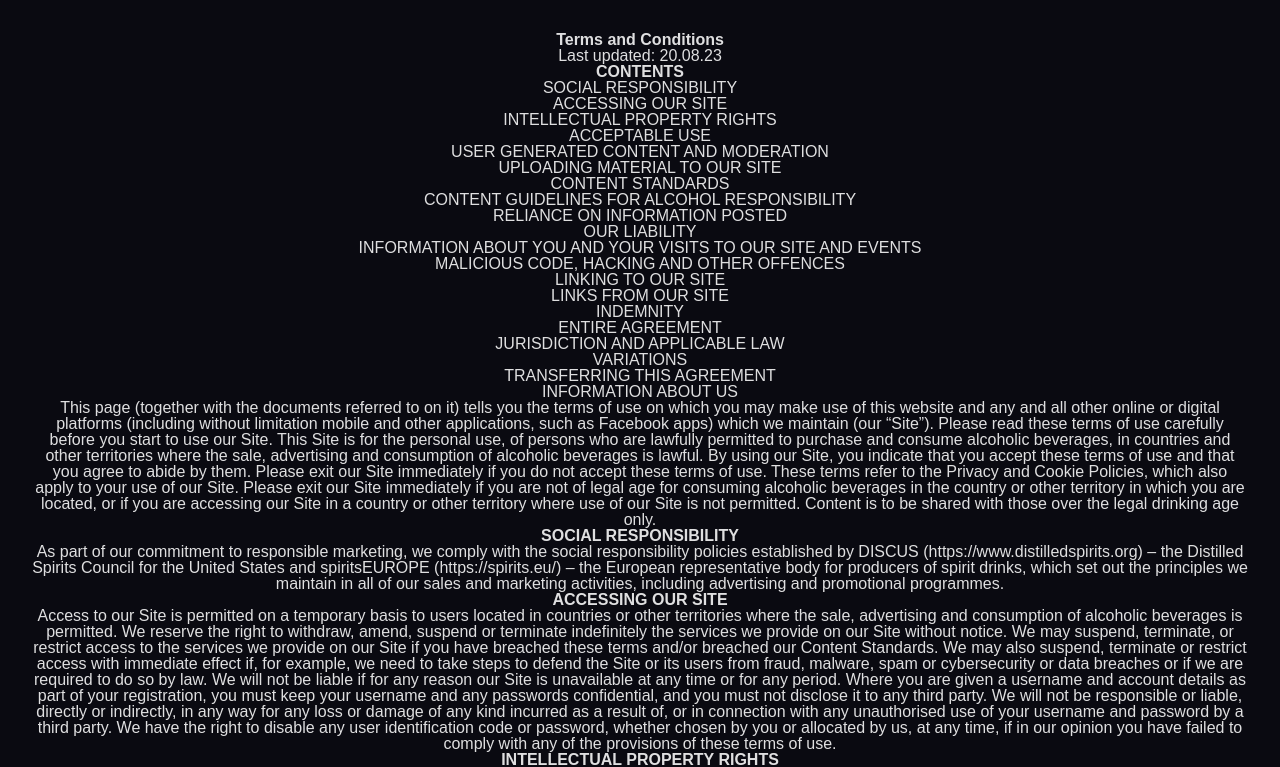
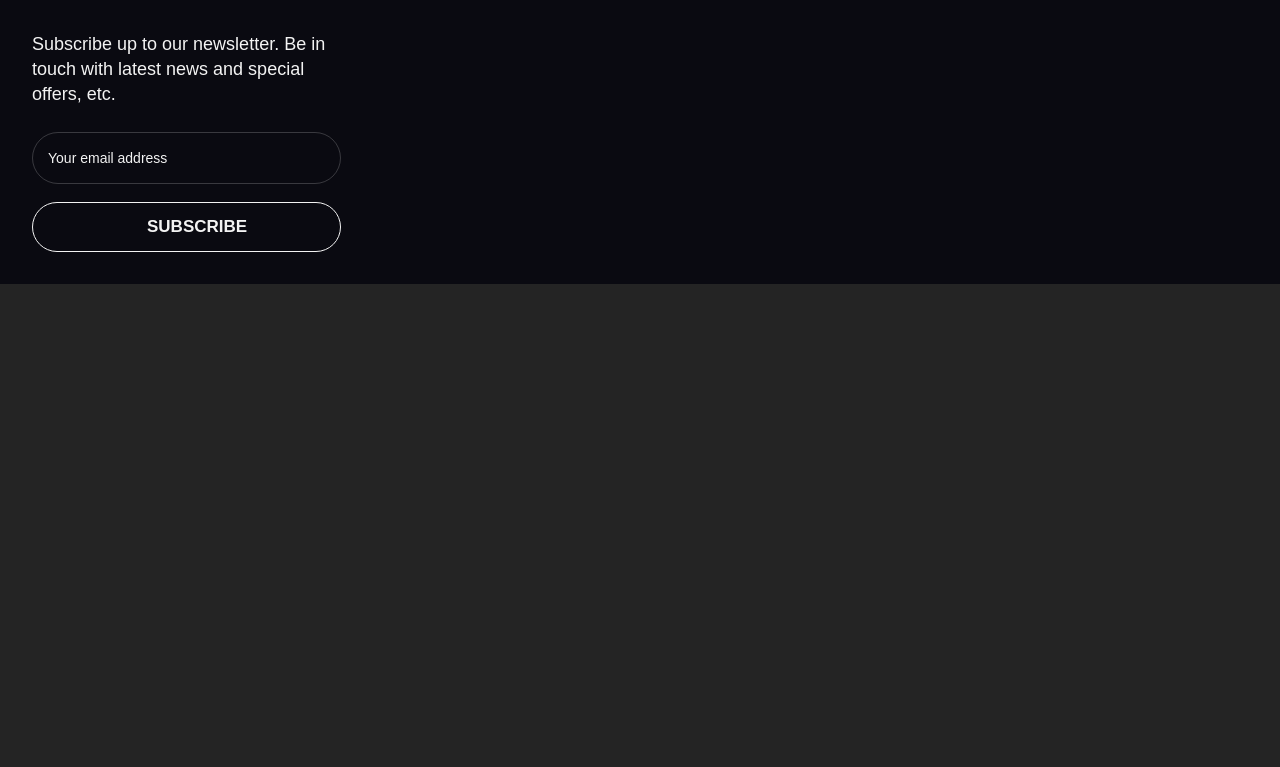
Before and after one commit to Djoult/project-Dream4IT, a React (Vite) app: page / in a window 1280 px wide. Shown: the top 767 px of the page. Built offline with nearby package versions, Linux system fonts and the light colour scheme.

Commit message:
changed styles

```diff
--- a/src/App.jsx
+++ b/src/App.jsx
@@ -1,12 +1,13 @@
 import './App.css'
-import TermsOfServicePage from './pages/TermsOfServicePage/TermsOfServicePage'
+import SubscribeForm from './components/SubscribeForm/SubscribeForm'
+// import TermsOfServicePage from './pages/TermsOfServicePage/TermsOfServicePage'
 
 
 function App() {
 
   return (
     <>
-      <TermsOfServicePage/>
+      <SubscribeForm/>
     </>
   )
 }
--- a/src/components/SubscribeForm/SubscribeForm.styled.js
+++ b/src/components/SubscribeForm/SubscribeForm.styled.js
@@ -46,23 +46,23 @@ export const Container = styled.div`
     padding: 18px ;
     padding-left: 24px;
     border-radius: 200px;
-    border: 1px solid #F3F3F3;
+    border: 1px solid rgba(243, 243, 243, .2);
     margin-bottom: 18px;
     background: transparent;
+    outline: none;
     @media only screen and (min-width: 768px) {
     padding: 15px ;
     font-size: 17px;
   }
+    :focus{
+      border: 1px solid rgba(243, 243, 243, .5);
+    }
 
-  }
   ::placeholder{
         color: #f3f3f3;
         font-size: 14px;
-        @media only screen and (min-width: 768px) {
-       font-size: 17px;
-  }
     }
-
+     }
 `;
 
 export const Submit = styled.button`
```
